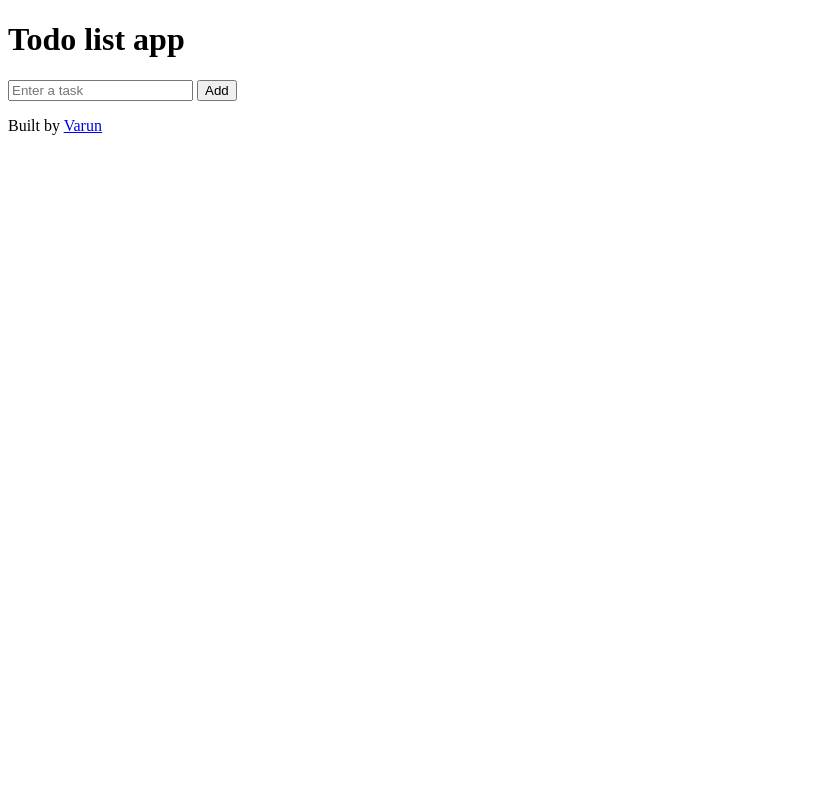
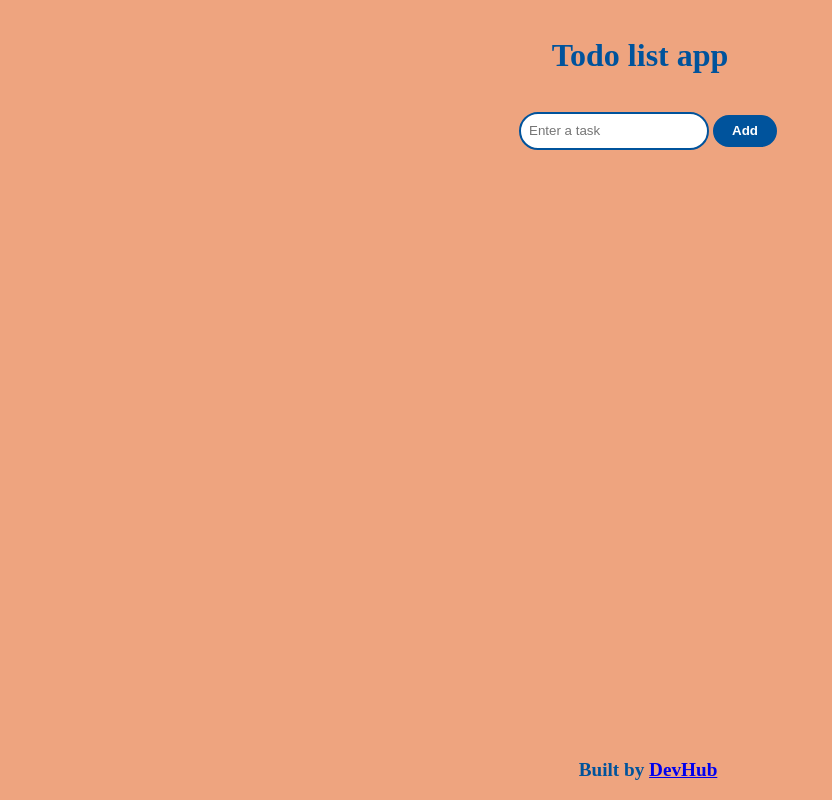
Before and after one commit to DevHub-co-in/todo-app, a plain HTML site: page index.html in a window 1280 px wide. Shown: the whole page, without its empty margins (0-832 px from the left). Drawn offline with Linux system fonts and the light colour scheme.

Commit message:
CSS is updated

```diff
--- a/index.html
+++ b/index.html
@@ -9,7 +9,9 @@
 </head>
 
 <body>
-    <h1>Todo list app</h1>
+    <div class="header">
+        <h1>Todo list app</h1>
+    </div>
     <div class="container">
         <div class="input-container">
             <form>
@@ -25,7 +27,7 @@
         </div>
     </div>
     <div class="footer">
-        <p>Built by <a target="_blank" href="https://varunkumawat.live">Varun</a></p>
+        <p>Built by <a target="_blank" href="https://varunkumawat.live">DevHub</a></p>
     </div>
     <script src="index.js"></script>
 </body>
--- a/index.js
+++ b/index.js
@@ -48,6 +48,7 @@ const createTodo = (value) => {
   input.value = "";
   // 5
   const check = document.createElement("input");
+  check.className="checkbox"
   check.type = "checkbox";
   listItem.insertBefore(check, listItem.firstChild);
   check.addEventListener("change", (e) => {
--- a/styles.css
+++ b/styles.css
@@ -1 +1,63 @@
+
 /* TASK: ADD CSS STYLES! */
+body{
+    background-color: #EEA47F;
+    color: #00539C;
+}
+.header{
+    margin: 1rem;
+    font-weight: bold;
+    display: flex;
+    justify-content:center;
+}
+#add,.delete, .edit{
+    background-color:#00539C;
+    border-radius: 1rem;
+    color:white;
+    width:4rem;
+    height:2rem;
+    font-weight: bold;
+    border:solid 2px #00539C;
+}
+#input{
+    height:2rem;
+    border:solid 2px #00539C;
+    border-radius: 2rem;
+    padding: 1px;
+    padding-left:8px
+}
+.input-container{
+display:flex;
+flex-direction: row;
+justify-content: center;
+}
+.container{
+    width:100vw;
+    display:flex;
+    flex-direction: column;
+
+}
+.list-container{
+    display:flex;
+    justify-content: center;
+}
+.delete{
+    margin:0.5rem;
+
+}
+.list-content{
+    background-color: white;
+    border:2px solid #00539C;
+    border-radius: 2rem;
+    padding: 8px;
+    font-weight: bold;
+}
+.footer{
+    width:100vw;
+    position:fixed;
+    bottom:0px;
+    font-size: larger;
+    display:flex;
+    justify-content: center;
+    font-weight: bold;
+}
```
